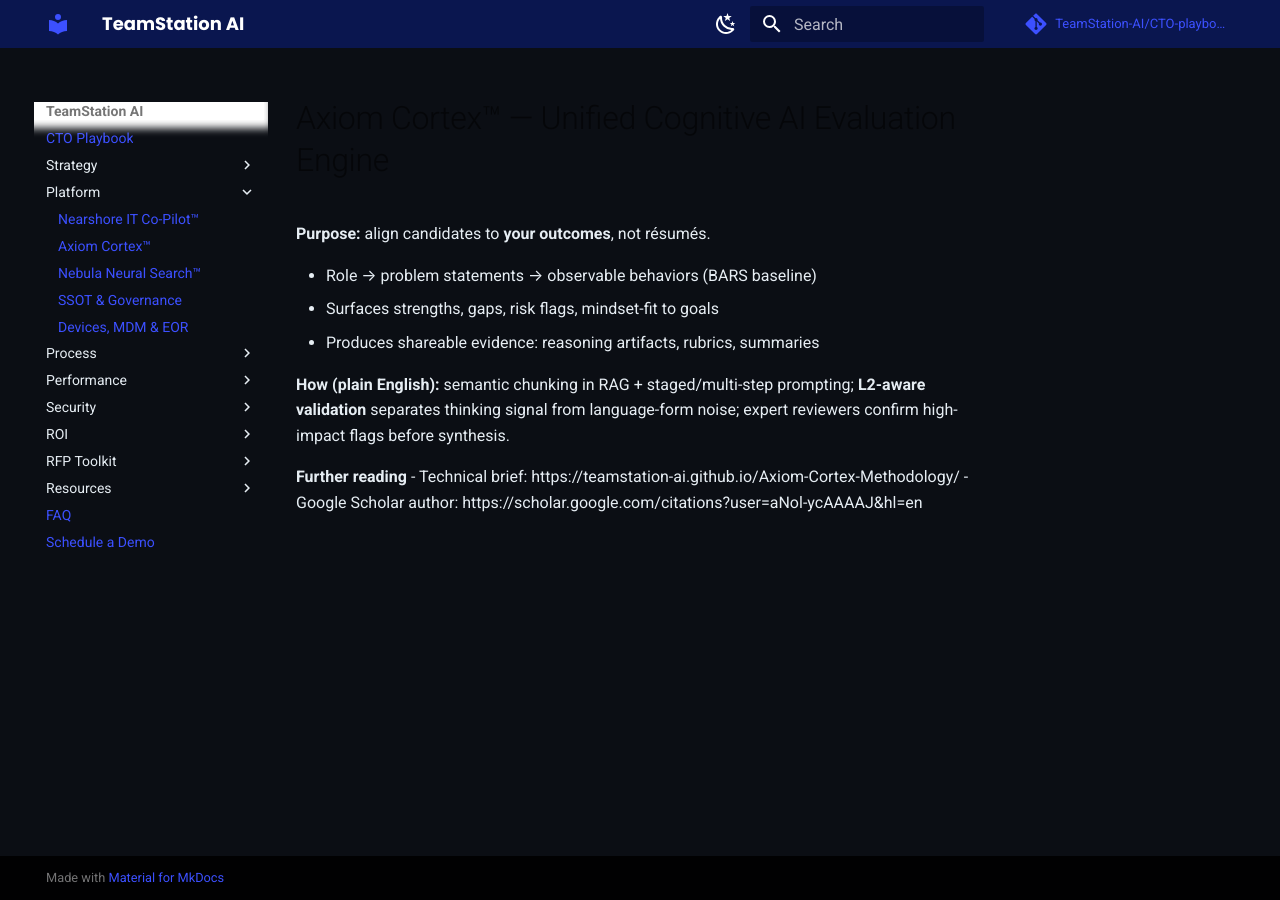
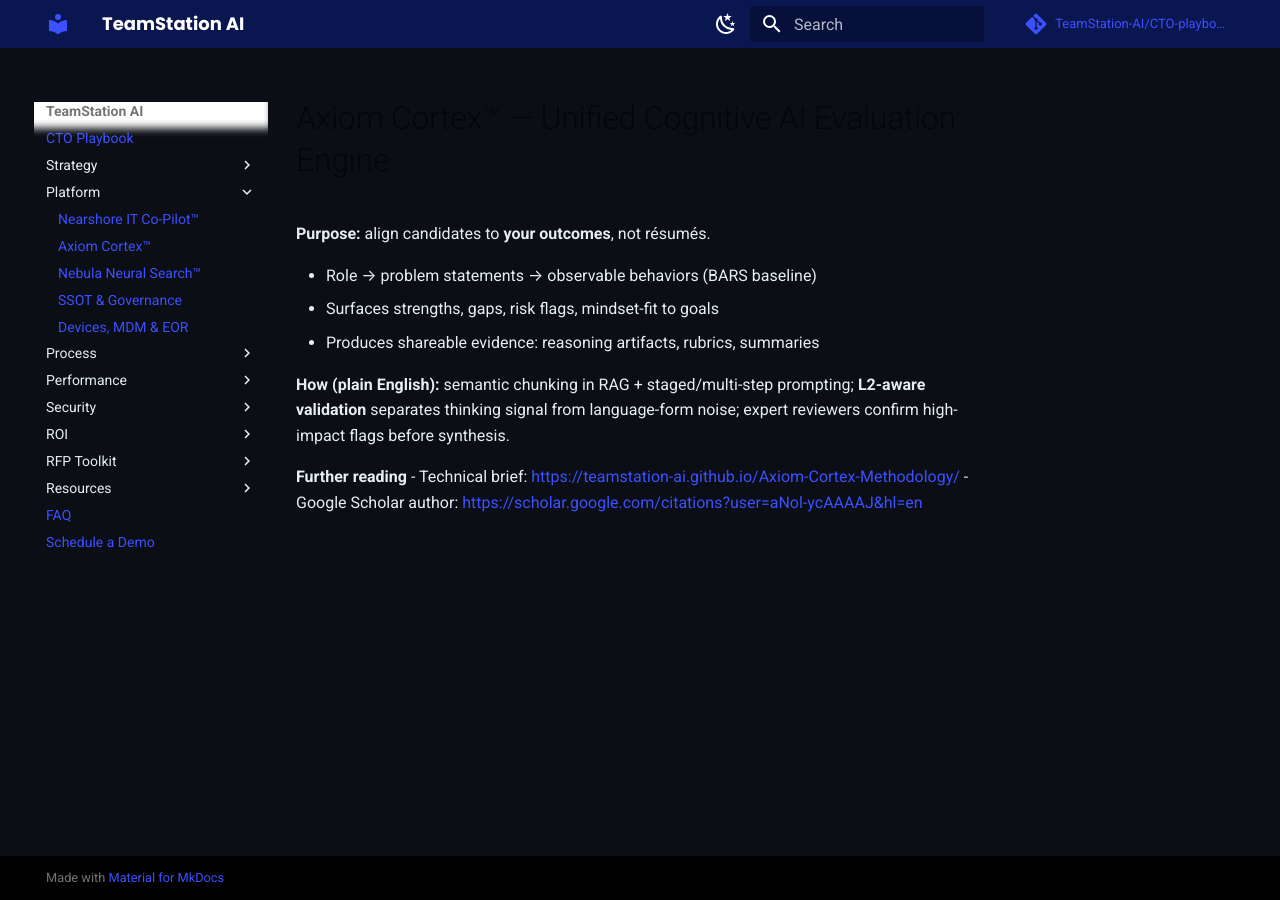
Before and after one commit to TeamStation-AI/CTO-playbook, an MkDocs documentation site: the page built from docs/platform/axiom-cortex.md, in a window 1280 px wide. Built offline with MkDocs 1.6.1 and Material for MkDocs 9.7.7, drawn with Linux system fonts in a browser that asks for light colours; comment, search, counter and statistics services are not loaded; part of the change alters nothing that is shown.

Commit message:
Enable autolinking of bare URLs by adding pymdownx.magiclink extension
Co-authored-by: TeamstationAI <81392063+TeamstationAI@users.noreply.github.com>

```diff
--- a/mkdocs.yml
+++ b/mkdocs.yml
@@ -41,6 +41,11 @@ markdown_extensions:
   - pymdownx.details
   - pymdownx.inlinehilite
   - pymdownx.highlight
+  - pymdownx.magiclink:
+      normalize_issue_symbols: true
+      repo_url_shorthand: true
+      user: TeamStation-AI
+      repo: CTO-playbook
 
 plugins:
   - search
```
